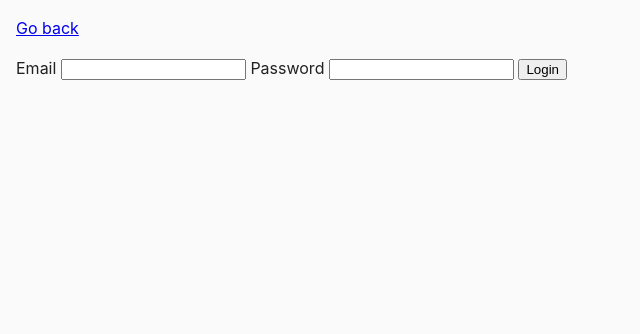
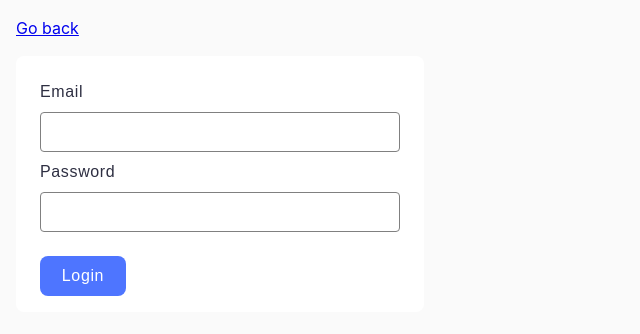
Before and after one commit to nykyforuk-vasyl/goit-js-hw-07, a plain HTML site: page task-4.html in a window 1280 px wide. Shown: the whole page, without its empty margins (0-640 px from the left). Drawn offline with Linux system fonts and the light colour scheme.

Commit message:
add hw-7 style

```diff
--- a/css/task-2.css
+++ b/css/task-2.css
@@ -4,11 +4,11 @@
     display: flex;
     flex-wrap: wrap;
     justify-content: center;
-    gap: 10px 10px;
+    gap: 48px 24px;
 }
 
 .gallery-item {
-    width: calc((100% - 3 * 350px) / 2);
+    width: calc((100% - 3 * 360px) / 2);
 }
 
 .gallery-item img {
--- /dev/null
+++ b/css/task-3.css
@@ -0,0 +1,44 @@
+#name-input {
+    width: 360px;
+    height: 40px;
+    padding-left: 16px;
+    margin-bottom: 16px;
+    outline: transparent;
+    font-weight: 400;
+    font-size: 16px;
+    line-height: 1.5;
+    letter-spacing: 0.04em;
+    color: #2e2f42;
+    font-family: "Montserrat", sans-serif;
+}
+
+#name-input:hover {
+    border: 1px solid #000;
+}
+
+input::placeholder {
+    font-weight: 400;
+    font-size: 16px;
+    line-height: 1.5;
+    letter-spacing: 0.04em;
+    color: #2e2f42;
+    font-family: "Montserrat", sans-serif;
+}
+
+h1 {
+    font-family: "Montserrat", sans-serif;
+    font-weight: 600;
+    font-size: 24px;
+    line-height: 1.33;
+    letter-spacing: 0.04em;
+    color: #2e2f42;
+}
+
+#name-output {
+    font-family: "Montserrat", sans-serif;
+    font-weight: 600;
+    font-size: 24px;
+    line-height: 1.33;
+    letter-spacing: 0.04em;
+    color: #2e2f42;
+}
--- /dev/null
+++ b/css/task-4.css
@@ -0,0 +1,55 @@
+.login-form {
+    display: flex;
+    flex-direction: column;
+    background: #fff;
+    border-radius: 8px;
+    padding: 24px;
+    width: 408px;
+    height: 256px;
+}
+
+label {
+    font-family: "Montserrat", sans-serif;
+    font-weight: 400;
+    font-size: 16px;
+    line-height: 1.5;
+    letter-spacing: 0.04em;
+    color: #2e2f42;
+    margin-bottom: 8px;
+}
+
+input {
+    border: 1px solid #808080;
+    border-radius: 4px;
+    width: 360px;
+    height: 40px;
+    padding-left: 16px;
+    outline: transparent;
+    font-weight: 400;
+    font-size: 16px;
+    line-height: 1.5;
+    letter-spacing: 0.04em;
+    color: #2e2f42;
+    font-family: "Montserrat", sans-serif;
+    margin-top: 8px;
+}
+
+input:hover {
+    border: 1px solid #000;
+}
+
+button {
+    font-family: "Montserrat", sans-serif;
+    font-weight: 500;
+    font-size: 16px;
+    line-height: 1.5;
+    letter-spacing: 0.04em;
+    color: #fff;
+    border-radius: 8px;
+    padding: 8px 16px;
+    width: 86px;
+    height: 40px;
+    background: #4e75ff;
+    border: none;
+    margin-top: 16px;
+}
--- /dev/null
+++ b/css/task-5.css
@@ -0,0 +1,43 @@
+.widget {
+    display: flex;
+    flex-direction: column;
+    align-items: center;
+}
+
+p {
+    font-family: "Montserrat", sans-serif;
+    font-weight: 400;
+    font-size: 16px;
+    line-height: 1.5;
+    letter-spacing: 0.04em;
+    color: #2e2f42;
+    margin-bottom: 16px;
+}
+
+.color {
+    font-family: "Montserrat", sans-serif;
+    font-weight: 400;
+    font-size: 16px;
+    line-height: 1.5;
+    letter-spacing: 0.04em;
+    color: #2e2f42;
+}
+
+button {
+    font-family: "Montserrat", sans-serif;
+    font-weight: 500;
+    font-size: 16px;
+    line-height: 1.5;
+    letter-spacing: 0.04em;
+    color: #fff;
+    background: #4e75ff;
+    border-radius: 8px;
+    padding: 8px 16px;
+    width: 148px;
+    height: 40px;
+    border: none;
+}
+
+button:hover {
+    background: #6c8cff;
+}
--- /dev/null
+++ b/css/task-6.css
@@ -0,0 +1,72 @@
+body {
+    background: #f6f6fe;
+}
+
+#controls {
+    margin-bottom: 24px;
+}
+
+#boxes {
+    display: flex;
+    flex-direction: cross axis;
+}
+
+input {
+    font-weight: 400;
+    font-size: 16px;
+    line-height: 1.5;
+    letter-spacing: 0.04em;
+    color: #2e2f42;
+    font-family: "Montserrat", sans-serif;
+    border: 1px solid #808080;
+    border-radius: 8px;
+    padding: 8px;
+    width: 150px;
+    height: 40px;
+    background-color: transparent;
+    outline: transparent;
+    margin-right: 16px;
+}
+
+input:hover {
+    border: 1px solid #000;
+}
+
+button[data-create] {
+    background: #4e75ff;
+    border-radius: 8px;
+    padding: 8px 16px;
+    width: 120px;
+    height: 40px;
+    font-family: "Montserrat", sans-serif;
+    font-weight: 500;
+    font-size: 16px;
+    line-height: 1.5;
+    letter-spacing: 0.04em;
+    color: #fff;
+    border: none;
+    margin-right: 16px;
+}
+
+button[data-create]:hover {
+    background: #6c8cff;
+}
+
+button[data-destroy] {
+    background: #ff4e4e;
+    border-radius: 8px;
+    padding: 8px 16px;
+    width: 120px;
+    height: 40px;
+    font-family: "Montserrat", sans-serif;
+    font-weight: 500;
+    font-size: 16px;
+    line-height: 1.5;
+    letter-spacing: 0.04em;
+    color: #fff;
+    border: none;
+}
+
+button[data-destroy]:hover {
+    background: #ff7070;
+}
--- a/js/task-2.js
+++ b/js/task-2.js
@@ -30,7 +30,7 @@ let markup = " ";
 
 for (let i = 0; i < images.length; i += 1) {
   const { url, alt } = images[i];
-  markup += `<li><img src="${url}" alt="${alt}" style="width: 350px; height: 200px;"></li>`;
+  markup += `<li><img src="${url}" alt="${alt}" style="width: 360px; height: 300px;"></li>`;
 }
 
 galleryList.insertAdjacentHTML('beforeend', markup);
--- a/js/task-6.js
+++ b/js/task-6.js
@@ -24,17 +24,17 @@ function createBoxes(amount) {
   boxes.innerHTML = '';
 const fragment = document.createDocumentFragment();
   let size = 30;
-  let margin = 2;
+  let margin = 8;
 
   for (let i = 0; i < amount; i += 1) {
     const box = document.createElement("div");
     box.style.width = `${size}px`;
     box.style.height = `${size}px`;
     box.style.backgroundColor = getRandomHexColor();
-    box.style.marginBottom = `${margin}px`;
+    box.style.marginRight = `${margin}px`;
     fragment.appendChild(box);
     size += 10;
-    margin += 2;
+    margin += 4;
 }
   boxes.appendChild(fragment);
 }
--- a/task-4.html
+++ b/task-4.html
@@ -6,6 +6,7 @@
     <meta name="viewport" content="width=device-width, initial-scale=1.0" />
     <title>Task 4</title>
     <link rel="stylesheet" href="./css/common.css" />
+    <link rel="stylesheet" href="./css/task-4.css" />
   </head>
   <body>
     <p><a href="./index.html">Go back</a></p>
```
Also changed, not shown: css/task-1.css (added, +45 -0 lines), task-1.html (+4 -3 lines), task-3.html (+1 -0 lines), task-5.html (+1 -0 lines), task-6.html (+1 -0 lines).
